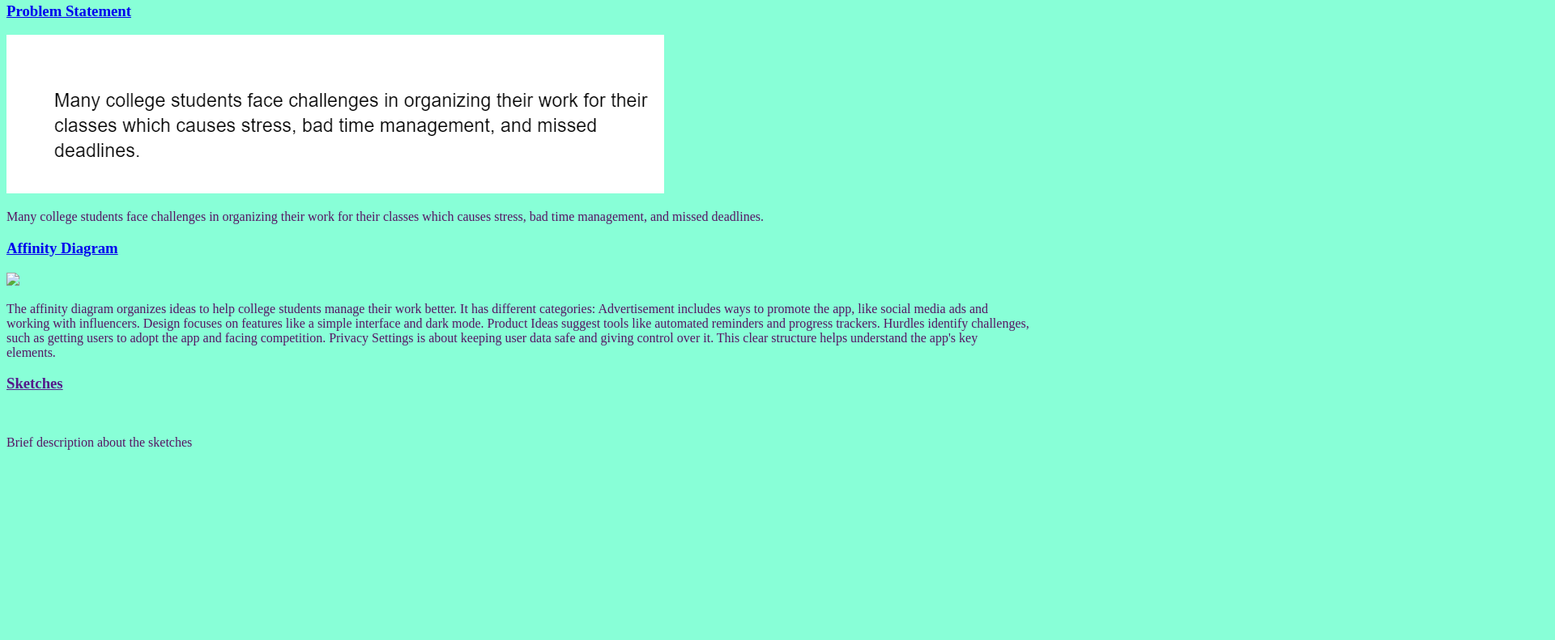
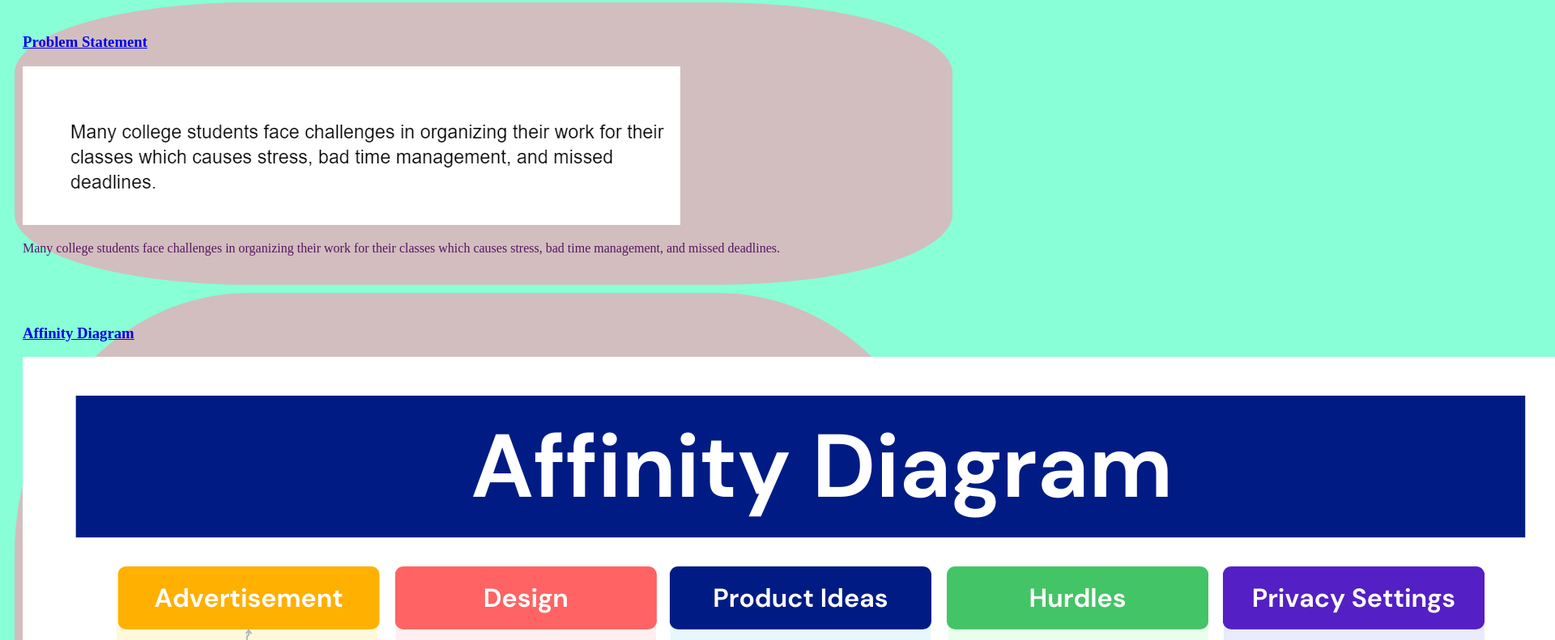
Before and after one commit to CSE-colek/CSE-colek.github.io, a plain HTML site: page index.html in a window 1280 px wide. Shown: the part 265-1056 px from the top of the page at 81% size, 1920 px wide, since content can reach past the window. Before the commit the page ends 837 px from the top, so only its background shows below. Drawn offline with Linux system fonts and the light colour scheme.

Commit message:
affinitydiagram

```diff
--- a/index.html
+++ b/index.html
@@ -24,8 +24,8 @@
     </div>
     <!--Affinity Diagram Assignment -->
     <section class="project">
-    <a href="c:\Users\colek\Downloads\Your awesome idea goes here..pdf"><h3>Affinity Diagram</h3></a>
-    <a href="c:\Users\colek\Downloads\Your awesome idea goes here..pdf"><img src="c:\Users\colek\Downloads\Your awesome idea goes here..png"></a>
+    <a href="files/affinitydiagram.pdf"><h3>Affinity Diagram</h3></a>
+    <a href="files/affinitydiagram.pdf"><img src="images/affinitydiagram.png"></a>
     <p>
       The affinity diagram organizes ideas to help college students manage their work better.
       It has different categories: Advertisement includes ways to promote the app, like social media ads and working with influencers.
@@ -38,7 +38,7 @@
     <section class="project">
     <a href=""><h3>Sketches</h3></a>
     <a href=""><img src=""></a>
-    <p>Brief description about the sketches
+    <p>sketch description
     </p>
     </section>
 </body>
--- a/styles.css
+++ b/styles.css
@@ -6,3 +6,11 @@ h1 {
     text-align:center;
     color: rgb(0, 35, 142);
 }
+
+.project {
+    width: 90%;
+    margin: 10px;
+    padding: 20px 10px;
+    background: rgb(210, 190, 190);
+    border-radius: 25%;
+}
```
Also changed, not shown: images/affinitydiagram.png (added), 1 other file.
